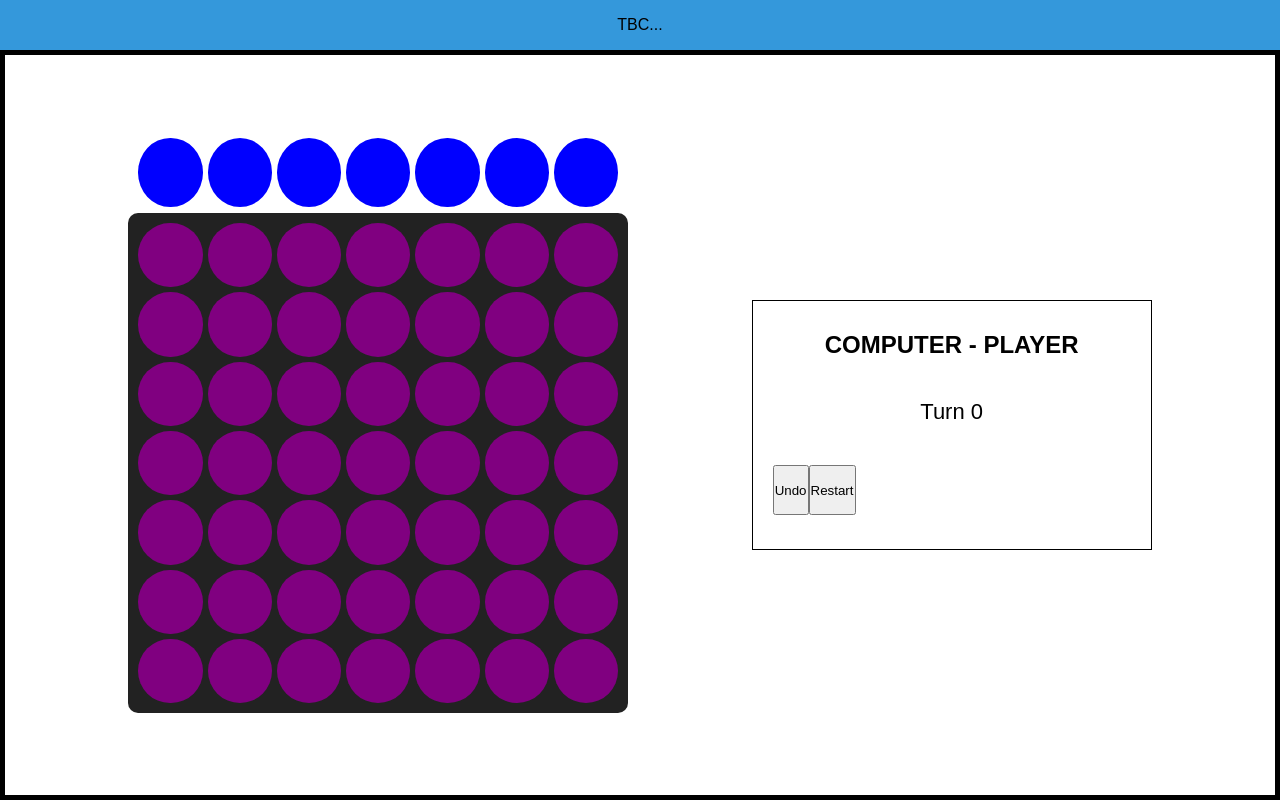
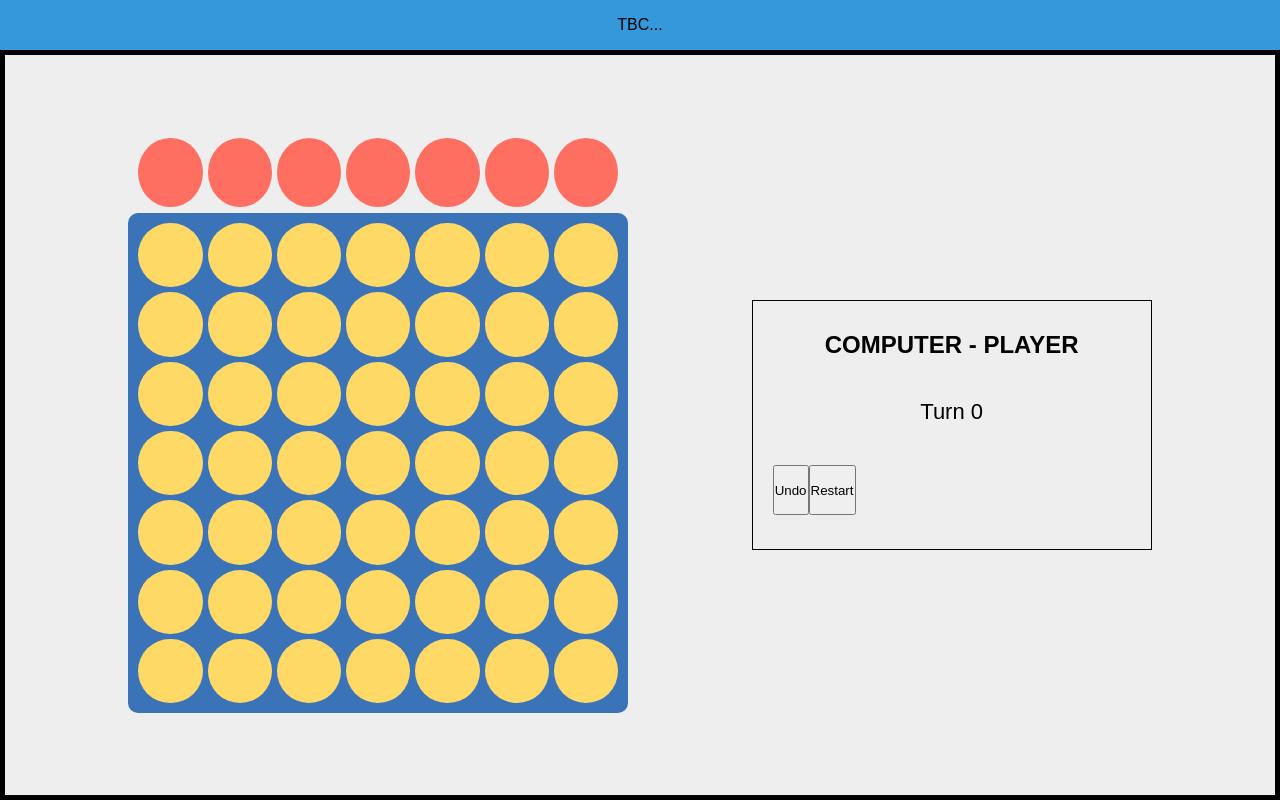
Before and after one commit to DaleKMillington/all-four, a React (Vite) app: page / in a window 1280 px wide. Built offline with nearby package versions, Linux system fonts and the light colour scheme.

Commit message:
Updated colours to be more pastel

```diff
--- a/src/components/board/Board.tsx
+++ b/src/components/board/Board.tsx
@@ -14,12 +14,12 @@ export const Board = () => {
         <div className="board">
             <div className="board__drop-zone">
                 {dropCells.map((_, index) => (
-                    <Cell key={index} color="blue"/>
+                    <Cell key={index} color="#FF6F61"/>
                 ))}
             </div>
             <div className="board__game-space">
                 {cells.map((_, index) => (
-                    <Cell key={index} color="purple"/>
+                    <Cell key={index} color="#FFD966"/>
                 ))}
             </div>
         </div>
--- a/src/components/board/board.scss
+++ b/src/components/board/board.scss
@@ -1,18 +1,8 @@
 @use '/src/scss/variables' as *;
-
-/*
-// Dimensions
-$menu-height: 50px;
-
-// Breakpoints
-$breakpoint-medium: 768px;
-$breakpoint-large: 1024px;
-*/
 
 .board {
     width: 90vw;
     max-width: 450px;
-    // max-height: 50vh;
     margin: 0 auto;
 
     @media(min-width: $breakpoint-medium){
@@ -43,7 +33,7 @@ $breakpoint-large: 1024px;
         grid-template-rows: repeat(7, 1fr);
         gap: 5px;
         aspect-ratio: 7 / 7;
-        background: #222;
+        background: $board-color;
         border-radius: 10px;
         padding: 10px;
     }
--- a/src/scss/_global.scss
+++ b/src/scss/_global.scss
@@ -2,4 +2,5 @@
 
 body {
     font-family: 'Arial', sans-serif;
+    background: #EEE;
 }
--- a/src/scss/_variables.scss
+++ b/src/scss/_variables.scss
@@ -3,6 +3,11 @@
 // Colors
 $primary-color: #3498db;
 $secondary-color: #2ecc71;
+
+// Game Colours
+$board-color: #3A73B8;
+$red-coin-color: #FF6F61;
+$yellow-coin-color: #FFD966;
 
 // Dimensions
 $menu-height: 50px;
```
